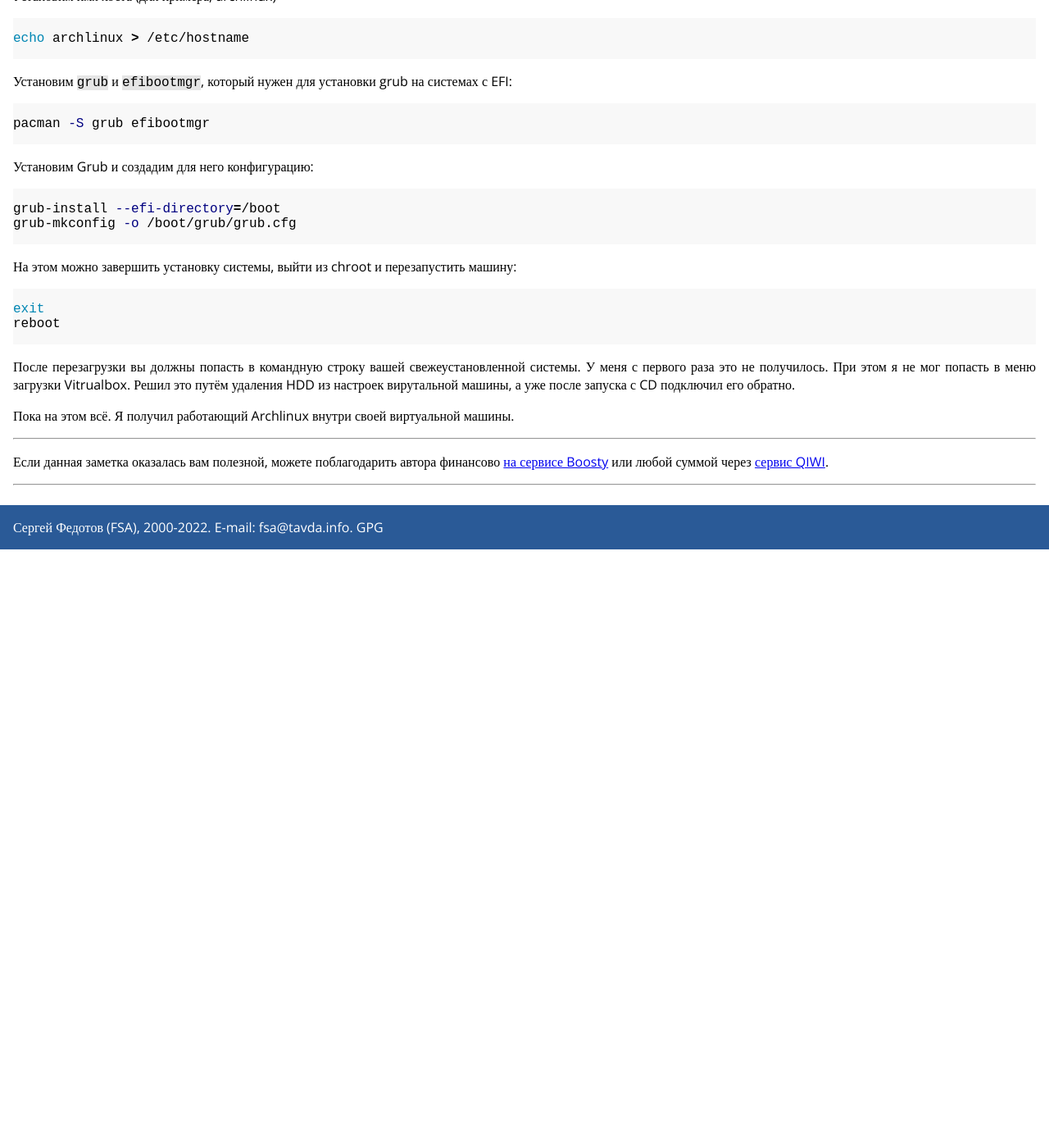
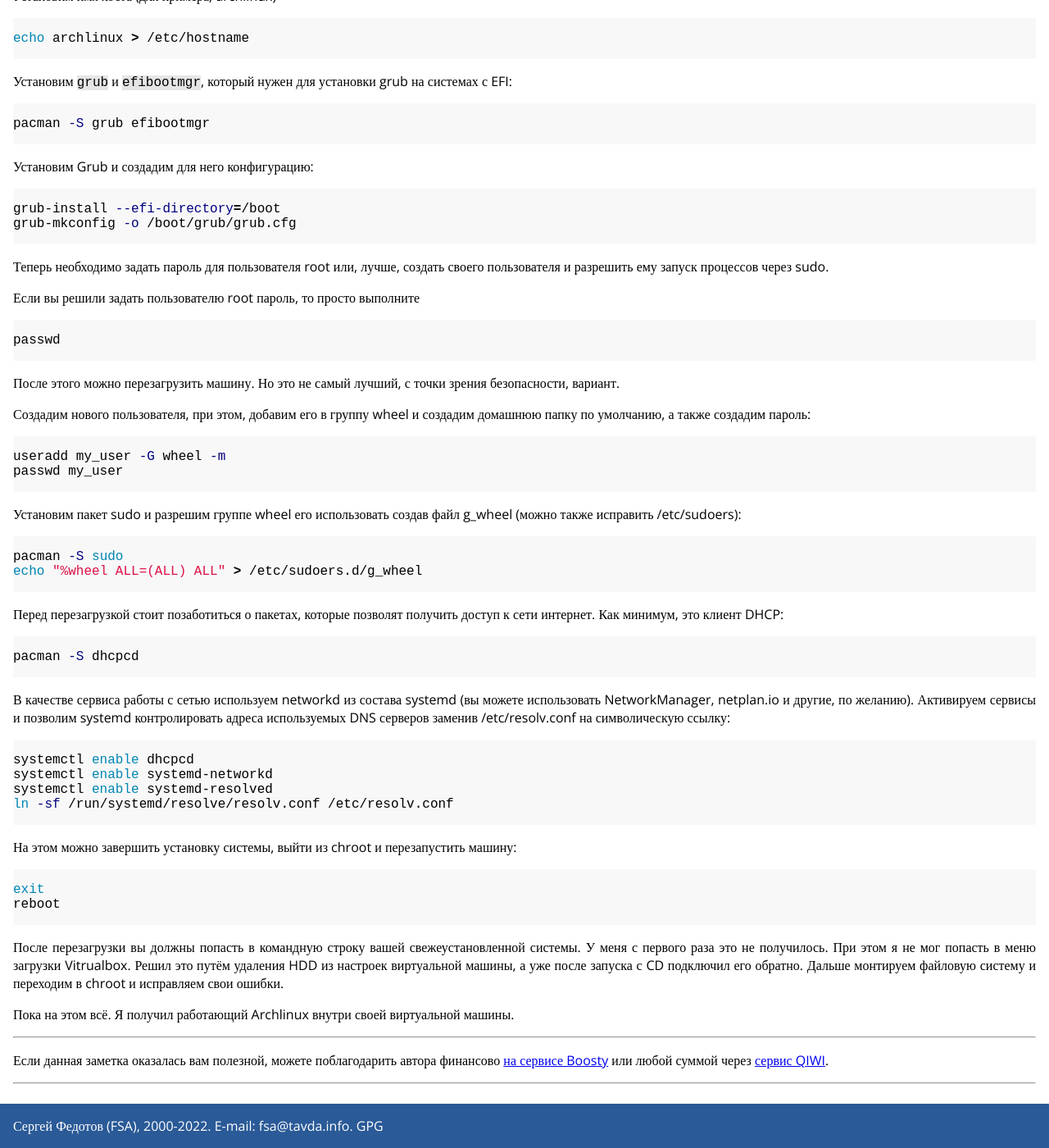
Before and after one commit to fsa/site, a Jekyll site: the page built from _posts/2022-10-29-archlinux.md, in a window 1280 px wide and 1400 px high, scrolled down 1902 px. Shown: the whole window at 82% size. Built offline with Jekyll 4.4.1, drawn with Linux system fonts in a browser that asks for light colours; comment, search, counter and statistics services are not loaded; before the commit the page ends 2572 px from its top, so only the background shows below that; some of the changed text lies outside the part shown.

Commit message:
Archlinux: добавлено про настройку сети

````diff
--- a/_posts/2022-10-29-archlinux.md
+++ b/_posts/2022-10-29-archlinux.md
@@ -69,7 +69,7 @@ genfstab -U /mnt >> /mnt/etc/fstab
 arch-chroot /mnt
 ```
 
-Дальше следуем инструкциям из официального муануала касательно часов:
+Дальше следуем инструкциям из официального муануала касательно часов и заменяем /etc/localtime на символическую ссылку на файл с нужным часовым поясом:
 
 ```bash
 ln -sf /usr/share/zoneinfo/Регион/Город /etc/localtime
@@ -114,6 +114,45 @@ grub-install --efi-directory=/boot
 grub-mkconfig -o /boot/grub/grub.cfg
 ```
 
+Теперь необходимо задать пароль для пользователя root или, лучше, создать своего пользователя и разрешить ему запуск процессов через sudo.
+
+Если вы решили задать пользователю root пароль, то просто выполните
+
+```bash
+passwd
+```
+
+После этого можно перезагрузить машину. Но это не самый лучший, с точки зрения безопасности, вариант.
+
+Создадим нового пользователя, при этом, добавим его в группу wheel и создадим домашнюю папку по умолчанию, а также создадим пароль:
+
+```bash
+useradd my_user -G wheel -m
+passwd my_user
+```
+
+Установим пакет sudo и разрешим группе wheel его использовать создав файл g_wheel (можно также исправить /etc/sudoers):
+
+```bash
+pacman -S sudo
+echo "%wheel ALL=(ALL) ALL" > /etc/sudoers.d/g_wheel
+```
+
+Перед перезагрузкой стоит позаботиться о пакетах, которые позволят получить доступ к сети интернет. Как минимум, это клиент DHCP:
+
+```bash
+pacman -S dhcpcd
+```
+
+В качестве сервиса работы с сетью используем networkd из состава systemd (вы можете использовать NetworkManager, netplan.io и другие, по желанию). Активируем сервисы и позволим systemd контролировать адреса используемых DNS серверов заменив /etc/resolv.conf на символическую ссылку:
+
+```bash
+systemctl enable dhcpcd
+systemctl enable systemd-networkd
+systemctl enable systemd-resolved
+ln -sf /run/systemd/resolve/resolv.conf /etc/resolv.conf
+```
+
 На этом можно завершить установку системы, выйти из chroot и перезапустить машину:
 
 ```bash
@@ -121,6 +160,6 @@ exit
 reboot
 ```
 
-После перезагрузки вы должны попасть в командную строку вашей свежеустановленной системы. У меня с первого раза это не получилось. При этом я не мог попасть в меню загрузки Vitrualbox. Решил это путём удаления HDD из настроек вирутальной машины, а уже после запуска с CD подключил его обратно.
+После перезагрузки вы должны попасть в командную строку вашей свежеустановленной системы. У меня с первого раза это не получилось. При этом я не мог попасть в меню загрузки Vitrualbox. Решил это путём удаления HDD из настроек виртуальной машины, а уже после запуска с CD подключил его обратно. Дальше монтируем файловую систему и переходим в chroot и исправляем свои ошибки.
 
 Пока на этом всё. Я получил работающий Archlinux внутри своей виртуальной машины.
````
